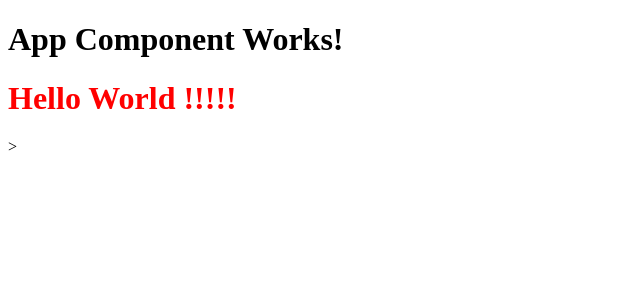
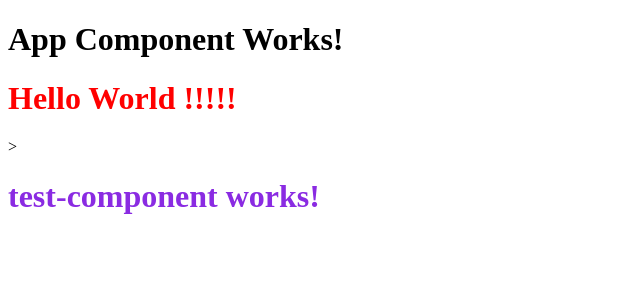
Before and after one commit to MlVn5135264/hello-world, an Angular app: page / in a window 1280 px wide. Shown: the top 300 px of the page, without its empty margins (0-640 px from the left). Built offline with nearby package versions, Linux system fonts and the light colour scheme.

Commit message:
Added a new component, tetComponent, using CLI

```diff
--- a/src/app/app.component.html
+++ b/src/app/app.component.html
@@ -1,2 +1,3 @@
 <h1> App Component Works! </h1>
 <app-hello-world></app-hello-world>>
+<app-test-component></app-test-component>
--- a/src/app/app.module.ts
+++ b/src/app/app.module.ts
@@ -3,11 +3,13 @@ import { BrowserModule } from '@angular/platform-browser';
 
 import { AppComponent } from './app.component';
 import { helloWorldComponent } from './hello-world.component';
+import { TestComponentComponent } from './test-component/test-component.component';
 
 @NgModule({
   declarations: [
     AppComponent,
-    helloWorldComponent
+    helloWorldComponent,
+    TestComponentComponent
   ],
   imports: [
     BrowserModule
--- /dev/null
+++ b/src/app/test-component/test-component.component.css
@@ -0,0 +1,3 @@
+h1{
+    color:blueviolet
+}
--- /dev/null
+++ b/src/app/test-component/test-component.component.html
@@ -0,0 +1 @@
+<h1>test-component works!</h1>
```
Also changed, not shown: src/app/test-component/test-component.component.ts (added, +10 -0 lines), 1 other file (tests, documents, lock files or other folders).
